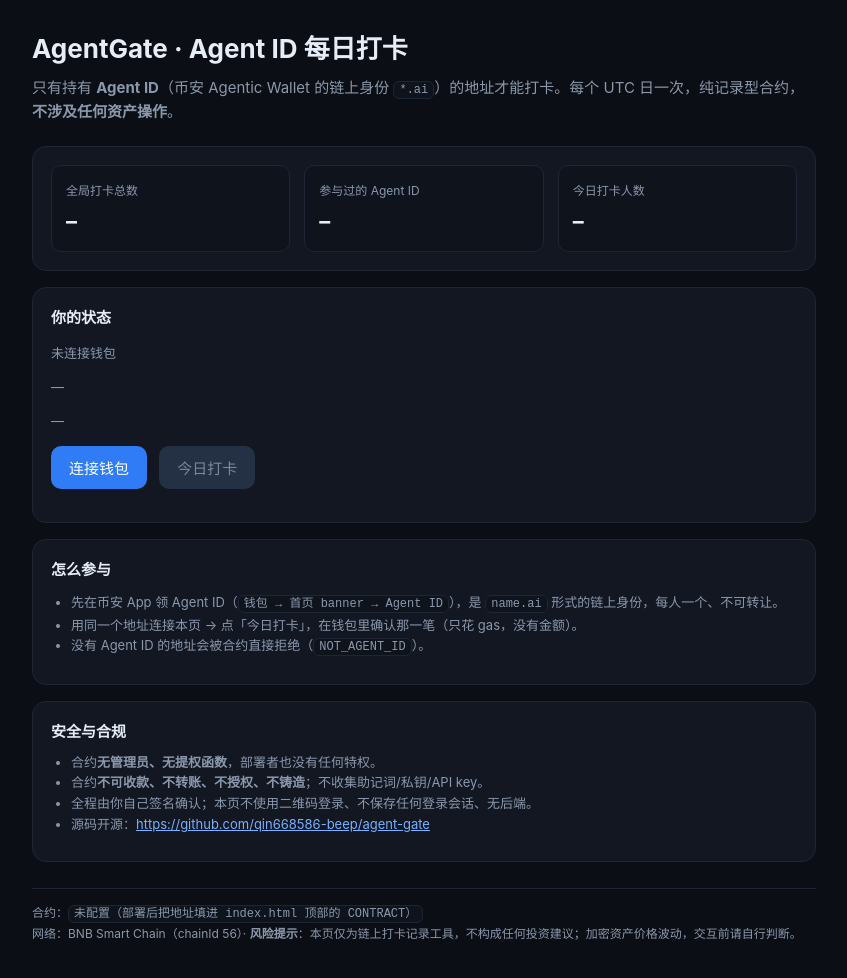
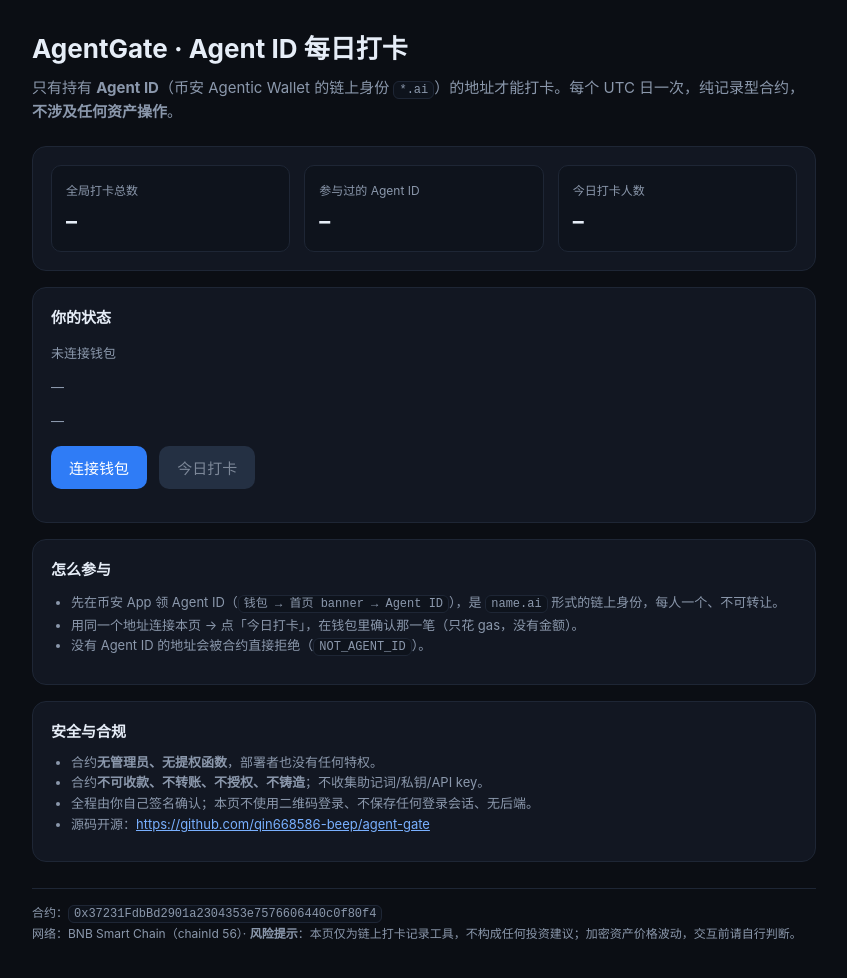
Before and after one commit to qin668586-beep/agent-gate, a plain HTML site: page index.html in a window 1280 px wide. Shown: the whole page, without its empty margins (216-1063 px from the left). Drawn offline with Linux system fonts and the light colour scheme.

Commit message:
deploy: wire live contract 0x37231Fdb…80f4 into frontend + README

```diff
--- a/index.html
+++ b/index.html
@@ -83,7 +83,7 @@
    eth_call / eth_sendTransaction，避免国内网络下 CDN 拉不到。
    部署后只需修改下面的 CONTRACT。
    ============================================================ */
-var CONTRACT = "";                                        // ← 部署后填这里
+var CONTRACT = "0x37231FdbBd2901a2304353e7576606440c0f80f4"; // ← 已部署（BSC 主网）
 var AGENT_ID = "0x60b9262456de011f7d15a54cdd8c48baaa8b022f"; // 官方 Agent ID 合约（BSC）
 var CHAIN_ID = 56;
 var REPO_URL = "https://github.com/qin668586-beep/agent-gate";
```
Also changed, not shown: 1 other file.
